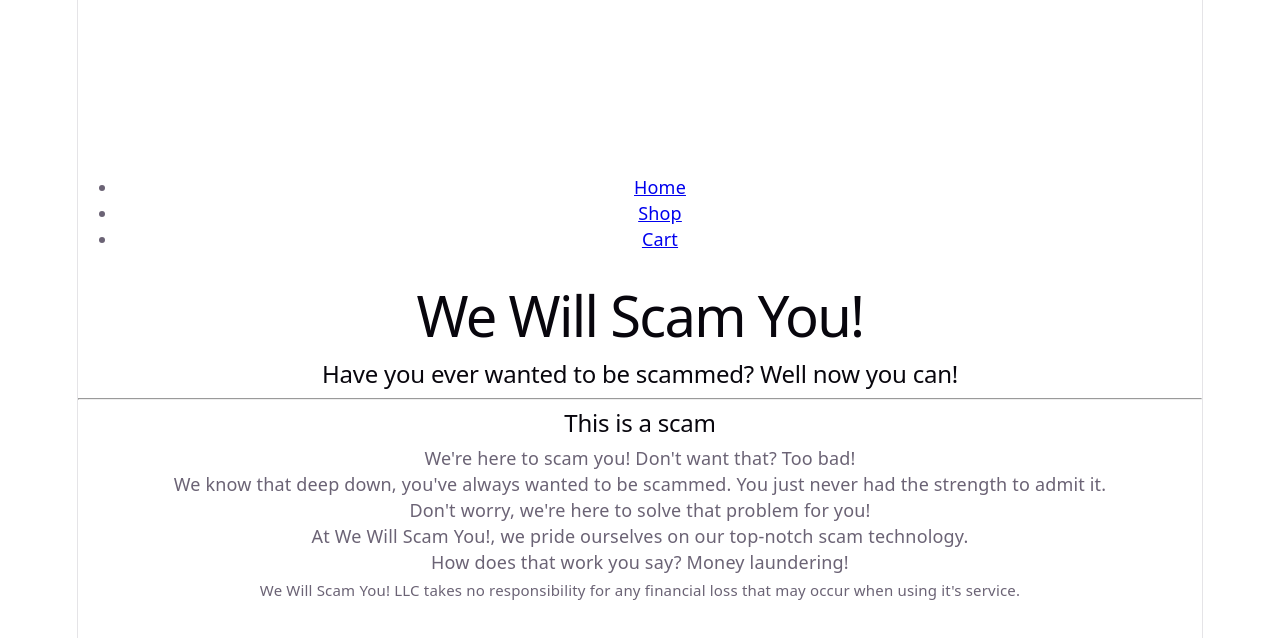
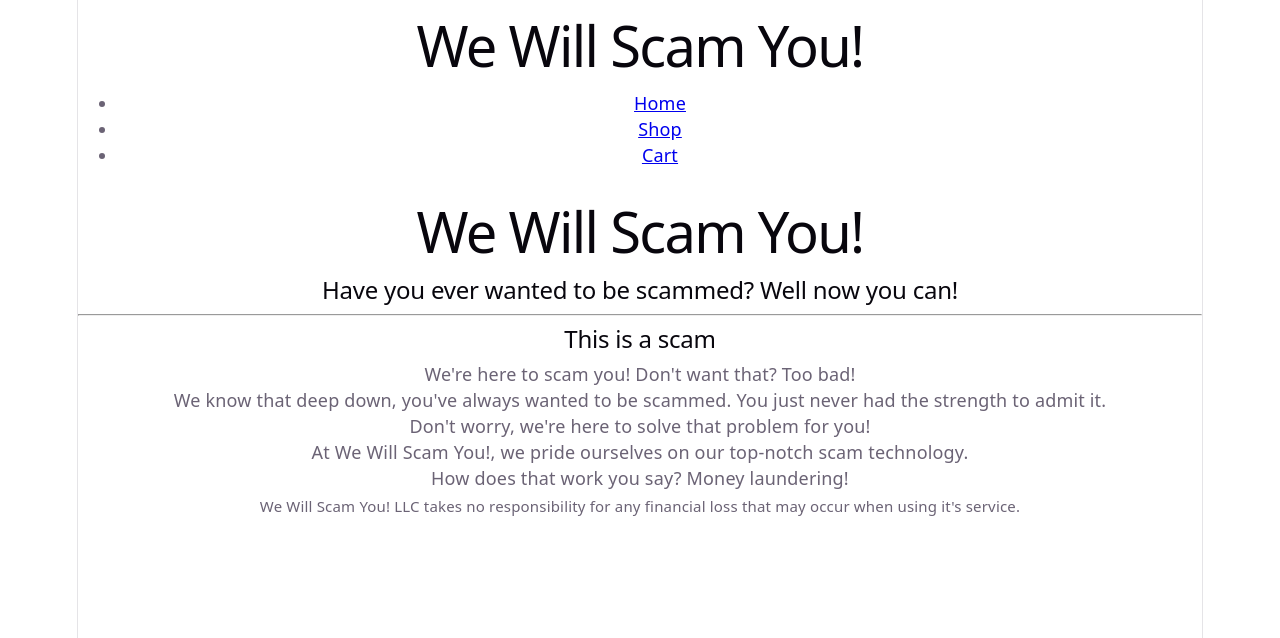
Before and after one commit to belovedEmperor/shopping-cart, a React (Vite) app: page / in a window 1280 px wide. Shown: the top 638 px of the page. Built offline with nearby package versions, Linux system fonts and the light colour scheme.

Commit message:
feat: add bar name

```diff
--- a/src/components/Bar.jsx
+++ b/src/components/Bar.jsx
@@ -3,7 +3,7 @@ import { Link } from "react-router";
 export default function Bar() {
   return (
     <div>
-      <svg></svg>
+      <h1>We Will Scam You!</h1>
       <nav>
         <ul>
           <li>
```
